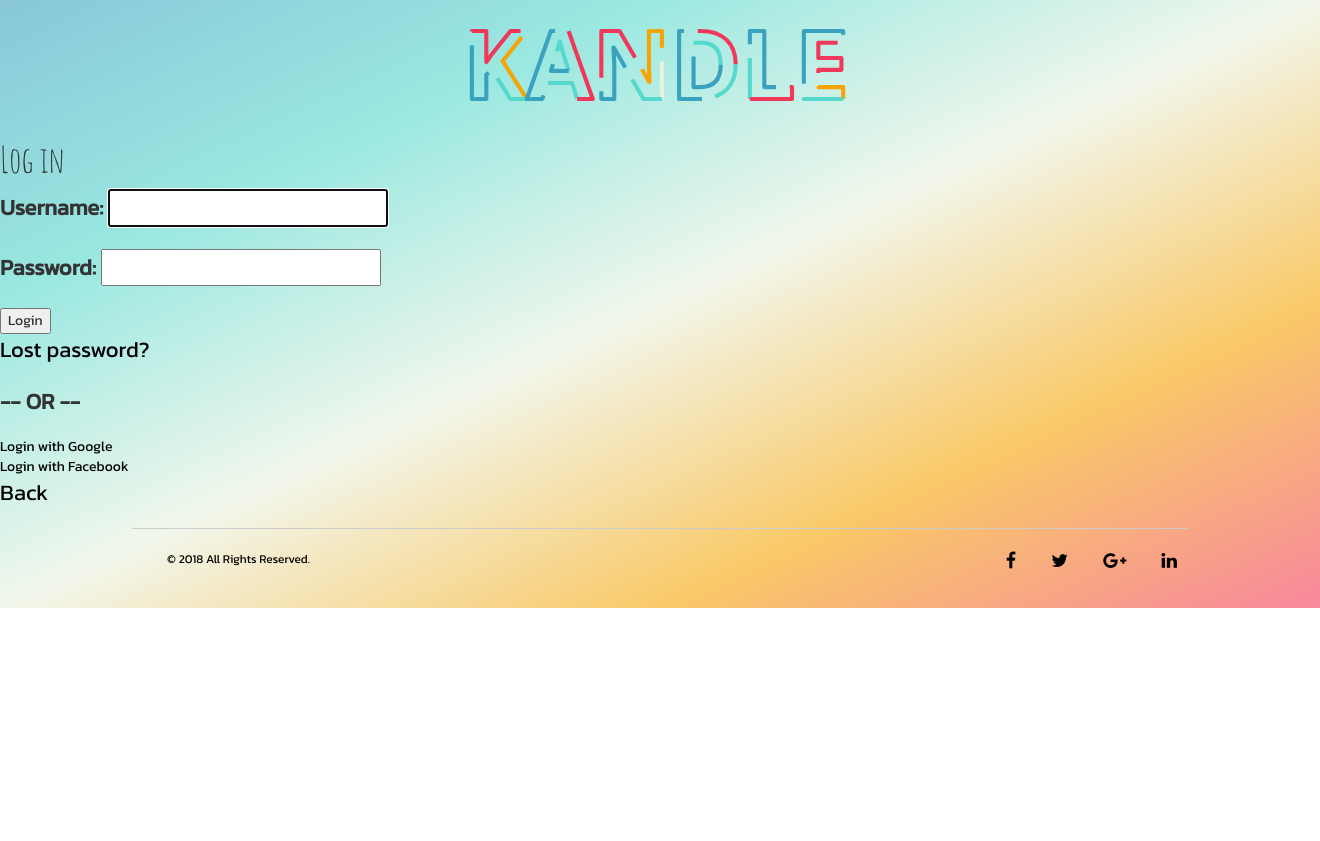
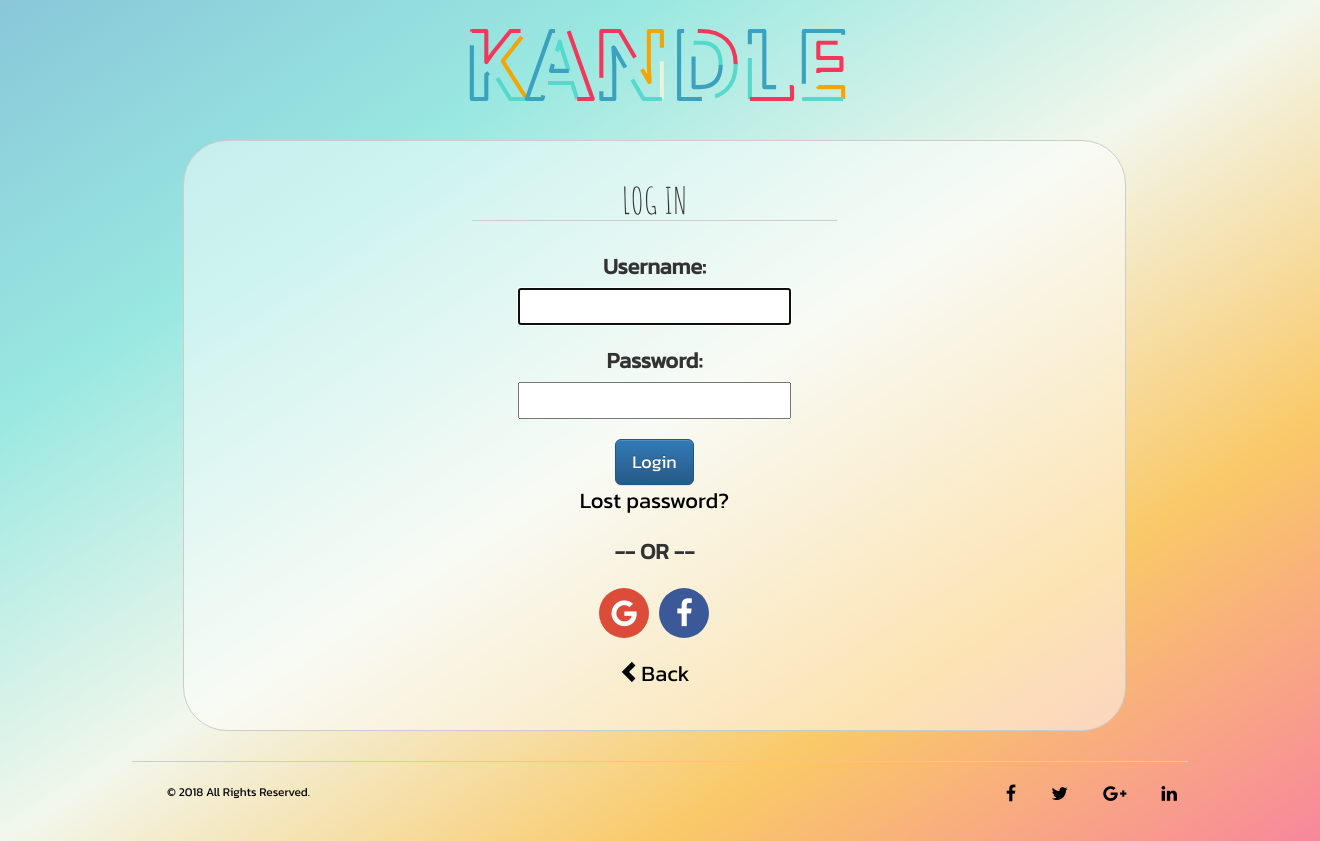
Before and after one commit to sergey-buryakov/kandle, a Django app: page /accounts/login/ in a window 1320 px wide. Before the commit the page ends 608 px from the top, so only its background shows below. Run offline with Django 3.2, Linux system fonts and the light colour scheme; some libraries are stand-ins or nearby versions.

Commit message:
modified all pages

```diff
--- a/static/css/create.css
+++ b/static/css/create.css
@@ -1,7 +1,7 @@
 body{
 	font-family: 'Kanit', sans-serif;
 }
-h1{
+h1,h2{
 	font-family: 'Amatic SC', cursive;
 }
 label{
@@ -48,6 +48,7 @@ label{
 .text{
 	font-weight: bold;
 }
+
 .text_result{
 	margin-right:20px;
 }
@@ -61,6 +62,7 @@ p{
 ul{
 	margin-right:30%;
 	margin-left: 30%;
+	padding-left:0;
 }
 .list-group input[type=checkbox]{
 	float: right;
@@ -150,7 +152,7 @@ html, body {
   width: 100%;
   background-size: cover;
   margin-top: -23px;
-  z-index: -1;
+
 }
 .bg-img:before {
   content: '';
@@ -178,3 +180,46 @@ html, body {
     margin-right: 25px;
     display: inline-block;
 }
+.helptext{
+	display: block;
+	font-size:14px;
+}
+
+.icon {
+    padding: 10px;
+    font-size: 30px;
+    width: 50px;
+    text-align: center;
+    text-decoration: none;
+}
+
+/* Add a hover effect if you want */
+.fa:hover {
+    opacity: 0.7;
+}
+.icon-google {
+	margin-right: 10px;
+	border-radius: 50%;
+	background-color: #dd4b39;
+	color: white;
+}
+.icon-facebook{
+	background-color: #3b5998;
+	color: white;
+	border-radius: 50%;
+}
+.social{
+	display: flex;
+    justify-content: center;
+	margin-bottom: 20px;
+}
+#id_username, #id_password{
+	display:block;
+	width: 30%;
+	margin-left:35%;
+	margin-right: 35%;
+}
+.button-index{
+	width: 40%;
+    margin-left: 30%;
+}
--- a/templates/registration/login.html
+++ b/templates/registration/login.html
@@ -4,12 +4,11 @@
     Log in
 {% endblock %}
 
-{% block header %}
-    <h1>Log in</h1>
-{% endblock %}
-
 {% block content %}
-
+<div class="container">
+	<div class="row main">
+		<div class="col-md-12 col-centered text-center bg">
+	<h1 class="heading">Log in</h1>
     {% if form.errors %}
         <p>Your username and password didn't match. Please try again.</p>
     {% endif %}
@@ -26,16 +25,20 @@
     <form method="post" action="{% url 'login' %}">
         {% csrf_token %}
         {{ form.as_p }}
-        <button type="submit">Login</button>
+        <button type="submit" class="btn btn-primary btn-lg">Login</button>
         <input type="hidden" name="next" value="{{ next }}" />
     </form>
 
     {# Assumes you setup the password_reset view in your URLconf #}
-    <p><a href="{% url 'password_reset' %}">Lost password?</a></p>
+    <p class="te"><a href="{% url 'password_reset' %}">Lost password?</a></p>
 
     <p><strong>-- OR --</strong></p>
-    <a href="{% url 'social:begin' 'google-oauth2' %}">Login with Google</a><br>
-    <a href="{% url 'social:begin' 'facebook' %}">Login with Facebook</a>
-
-    <p><a href="/">Back</a></p>
+	<div class="social">
+    <a href="{% url 'social:begin' 'google-oauth2' %}" ><span class="fa fa-google icon icon-google"></span></a><br>
+    <a href="{% url 'social:begin' 'facebook' %}" ><span class="fa fa-facebook icon icon-facebook"></span></a>
+	</div>
+    <p><a href="/"><span class="glyphicon glyphicon-chevron-left" aria-hidden="true"></span>Back</a></p>
+</div>
+	</div>
+</div>
 {% endblock %}
```
Also changed, not shown: templates/kandleapp/userPage.html (+11 -5 lines), templates/registration/settings.html (+11 -6 lines), templates/registration/sign_up.html (+13 -10 lines), db.sqlite3.
